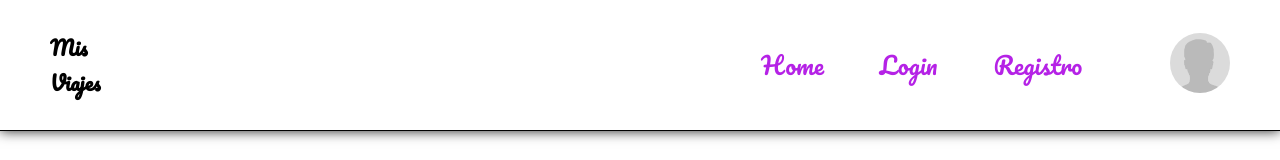
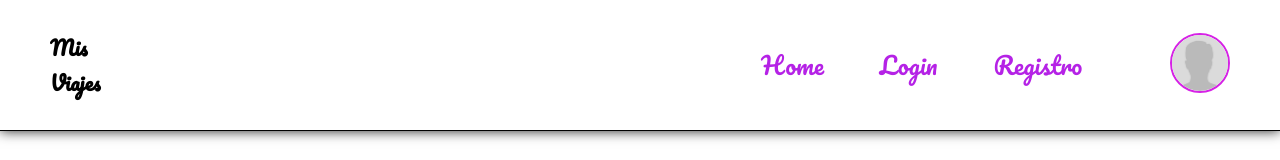
Before and after one commit to griloxx/frontendMisViajes, a React (Vite) app: page /login in a window 1280 px wide. Shown: the top 160 px of the page. Built offline with nearby package versions, Linux system fonts and the light colour scheme.

Commit message:
border avatar

```diff
--- a/src/App.jsx
+++ b/src/App.jsx
@@ -10,7 +10,7 @@ function App() {
 
   return (
     <>
-      <LoginContext.Provider value={{login, setLogin}}>
+      <LoginContext.Provider value={{ login, setLogin }}>
         <Header />
         <Routes>
           <Route path="/" element={<ListarEntradas />} />
@@ -19,7 +19,7 @@ function App() {
           <Route path="/entradas/crear" element={<CrearEntrada />} />
           <Route path="/login" element={<Login />} />*/}
           <Route path="/registro" element={<RegistroUsuario />} />
-          {/*<Route path="/validar-registro" element={<ValidarRegistro />} /> */}
+          {/*<Route path="/validar-registro/:codigo" element={<ValidarRegistro />} /> */}
           <Route path="/modificar-usuario" element={<ModificarUsuario />} />
           {/* <Route path="/*" element={<PaginaNoEncontrada />} />  */}
         </Routes>
--- a/src/Styles/index.css
+++ b/src/Styles/index.css
@@ -33,19 +33,19 @@ body {
   padding: 2rem 5rem 2rem 5rem;
 }
 
-.botone-perfil {
-  border-radius: 100%;
-  border: 0;
-  cursor: pointer;
-}
 .imagen-avatar {
   width: 60px;
-  border-radius: 100%;
+  border-radius: 50%;
+  cursor: pointer;
+  border: 2px solid var(--color-bordes);
 }
-.vuelo, .vuelo2, .vuelo3, .vuelo4 {
+.vuelo,
+.vuelo2,
+.vuelo3,
+.vuelo4 {
   position: absolute;
   z-index: 0;
-  color: rgba(249, 83, 255, 0)
+  color: rgba(249, 83, 255, 0);
 }
 .vuelo {
   bottom: 1rem;
```
